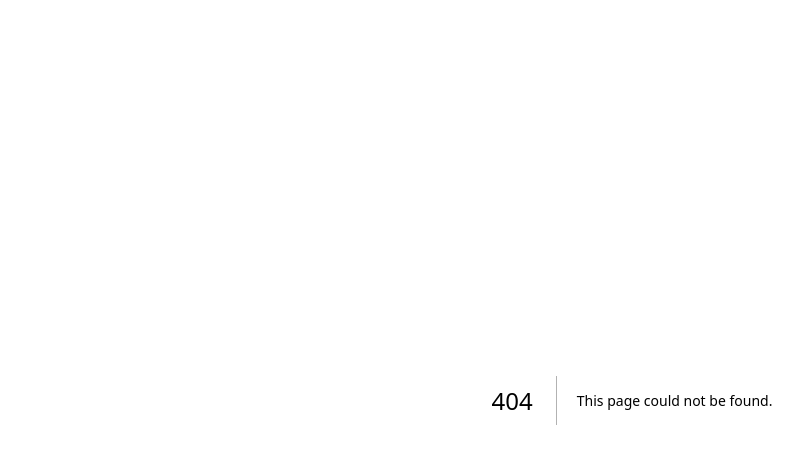
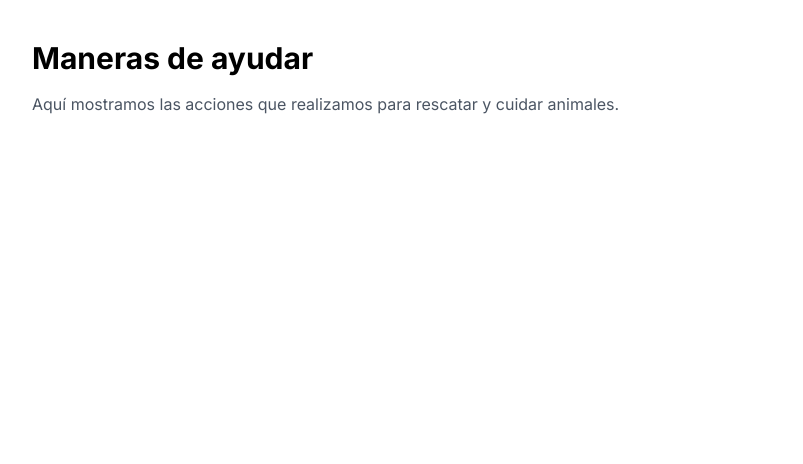
Before and after one commit to RodJacome/Luckys, a Next.js app: page /ayudar in a window 1280 px wide. Before the commit this address had no page. Shown: the top 464 px of the page, without its empty margins (8-811 px from the left). Built offline with nearby package versions, Linux system fonts and the light colour scheme.

Commit message:
feat: adding ref to Links

```diff
--- /dev/null
+++ b/app/about/page.tsx
@@ -0,0 +1,11 @@
+export default function AboutPage() {
+  return (
+    <div className="p-10">
+      <h1 className="text-3xl font-bold">Acerca de nosotros</h1>
+      <p className="mt-4 text-gray-600">
+        Aquí mostramos las acciones que realizamos para rescatar y cuidar
+        animales.
+      </p>
+    </div>
+  );
+}
--- /dev/null
+++ b/app/ayudar/page.tsx
@@ -0,0 +1,11 @@
+export default function TrabajoPage() {
+  return (
+    <div className="p-10">
+      <h1 className="text-3xl font-bold">Maneras de ayudar</h1>
+      <p className="mt-4 text-gray-600">
+        Aquí mostramos las acciones que realizamos para rescatar y cuidar
+        animales.
+      </p>
+    </div>
+  );
+}
--- /dev/null
+++ b/app/contacto/page.tsx
@@ -0,0 +1,11 @@
+export default function TrabajoPage() {
+  return (
+    <div className="p-10">
+      <h1 className="text-3xl font-bold">Contactos</h1>
+      <p className="mt-4 text-gray-600">
+        Aquí mostramos las acciones que realizamos para rescatar y cuidar
+        animales.
+      </p>
+    </div>
+  );
+}
--- /dev/null
+++ b/app/trabajo/page.tsx
@@ -0,0 +1,11 @@
+export default function TrabajoPage() {
+  return (
+    <div className="p-10">
+      <h1 className="text-3xl font-bold">Nuestro trabajo</h1>
+      <p className="mt-4 text-gray-600">
+        Aquí mostramos las acciones que realizamos para rescatar y cuidar
+        animales.
+      </p>
+    </div>
+  );
+}
```
